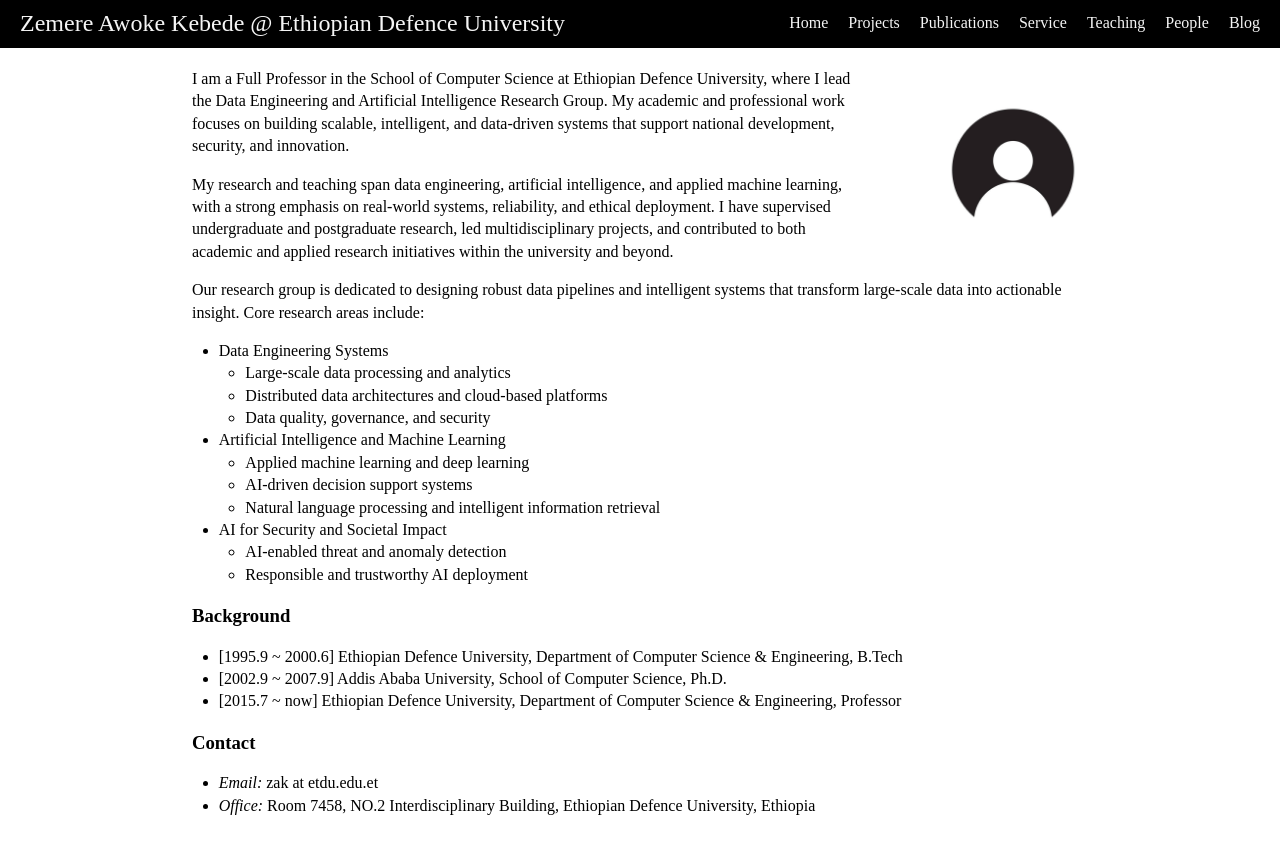
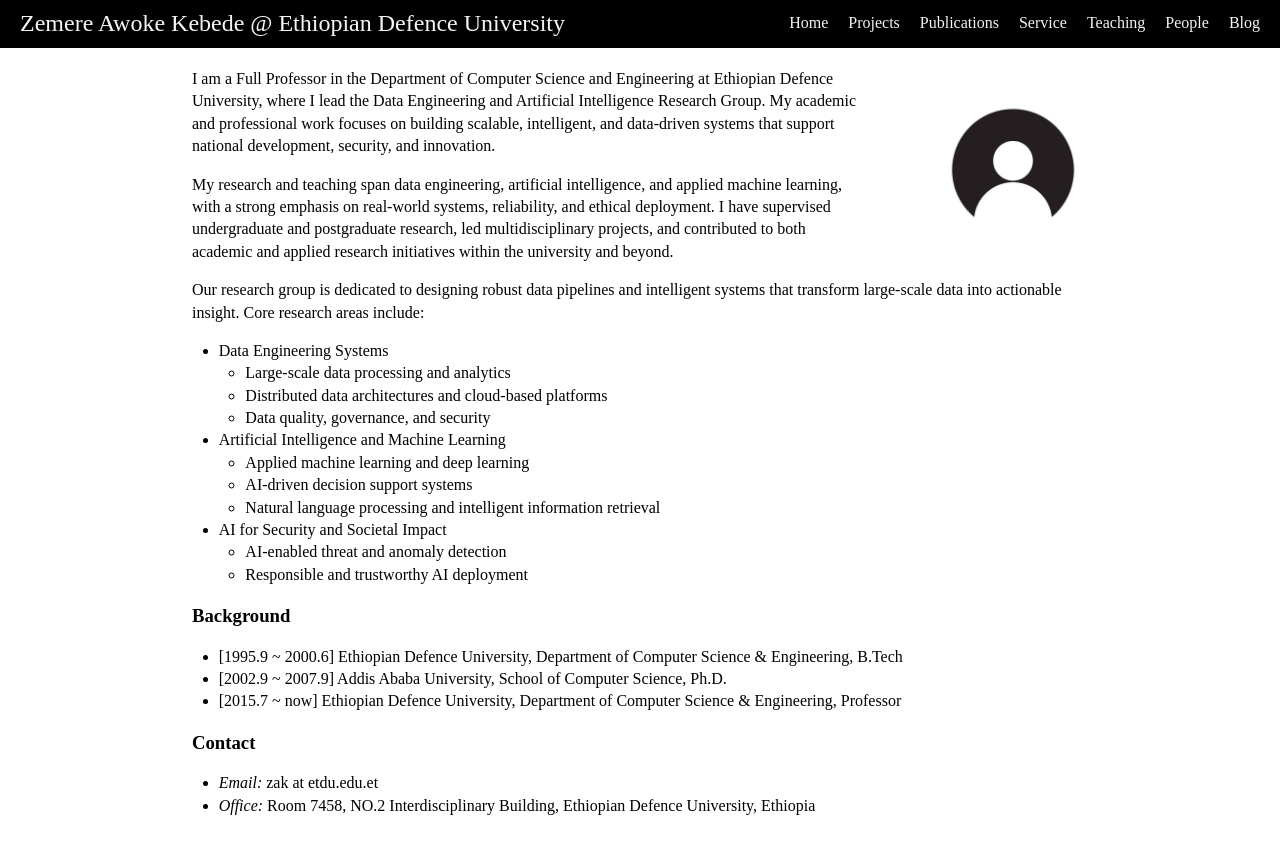
Before and after one commit to zemere-awoke/zemere-awoke.github.io, a Jekyll site: the page built from index.md, in a window 1280 px wide. Shown: the top 854 px of the page. Built offline with Jekyll 4.4.1, drawn with Linux system fonts in a browser that asks for light colours.

Commit message:
Update index.md

```diff
--- a/index.md
+++ b/index.md
@@ -5,7 +5,7 @@ title: home
 
 <img width="150px" style="float:right; margin-left:80px; margin-top:20px;" src="./pictures/self.jpg">
 
-I am a Full Professor in the School of Computer Science at Ethiopian Defence University, where I lead the Data Engineering and Artificial Intelligence Research Group. My academic and professional work focuses on building scalable, intelligent, and data-driven systems that support national development, security, and innovation.
+I am a Full Professor in the Department of Computer Science and Engineering at Ethiopian Defence University, where I lead the Data Engineering and Artificial Intelligence Research Group. My academic and professional work focuses on building scalable, intelligent, and data-driven systems that support national development, security, and innovation.
 
 My research and teaching span data engineering, artificial intelligence, and applied machine learning, with a strong emphasis on real-world systems, reliability, and ethical deployment. I have supervised undergraduate and postgraduate research, led multidisciplinary projects, and contributed to both academic and applied research initiatives within the university and beyond.
 
```
